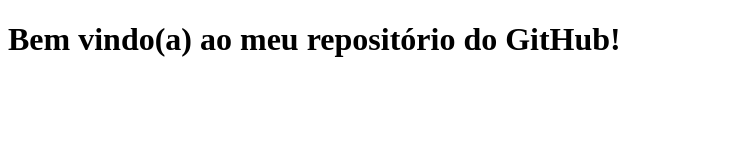
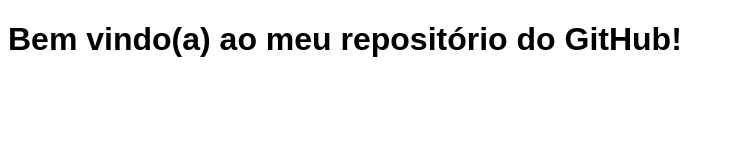
Before and after one commit to MatheusMA678/meu-repositorio, a plain HTML site: page index.html in a window 1280 px wide. Shown: the whole page, without its empty margins (0-734 px from the left). Drawn offline with Linux system fonts and the light colour scheme.

Commit message:
atualização

```diff
--- a/index.html
+++ b/index.html
@@ -1,12 +1,15 @@
 <!DOCTYPE html>
 <html lang="pt-br">
 <head>
+    <link rel="stylesheet" href="style.css">
     <meta charset="UTF-8">
     <meta http-equiv="X-UA-Compatible" content="IE=edge">
     <meta name="viewport" content="width=device-width, initial-scale=1.0">
     <title>Meu Repositório</title>
 </head>
 <body>
+    <main>
     <h1>Bem vindo(a) ao meu repositório do GitHub!</h1>
+    </main>
 </body>
 </html>
--- /dev/null
+++ b/style.css
@@ -0,0 +1,3 @@
+body{
+    font-family: Arial, Helvetica, sans-serif;
+}
```
